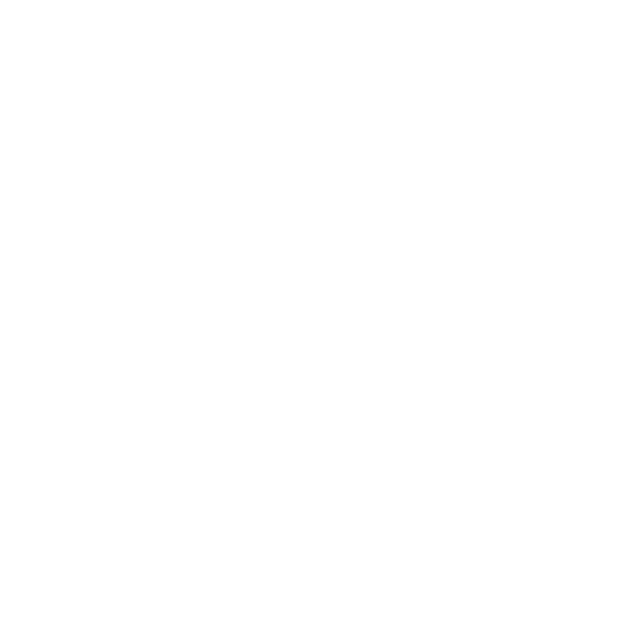
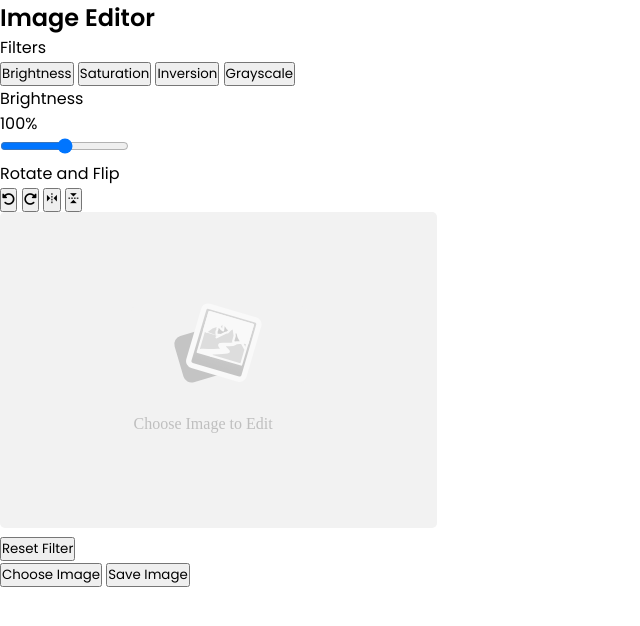
Before and after one commit to sumit8974/ImageEditor, a plain HTML site: page index.html in a window 1280 px wide. Shown: the whole page, without its empty margins (0-640 px from the left). Drawn offline with nearby package versions, Linux system fonts and the light colour scheme.

Commit message:
Design part Done

```diff
--- a/index.html
+++ b/index.html
@@ -7,10 +7,54 @@
   <meta name="viewport" content="width=device-width, initial-scale=1.0">
   <title>Image Editor</title>
   <link rel="stylesheet" href="style.css">
+  <!-- Box Icon and FontAwesome Likns for icons -->
+  <link rel="stylesheet" href="https://unpkg.com/boxicons@2.1.2/css/boxicons.min.css">
+  <link rel="stylesheet" href="https://cdnjs.cloudflare.com/ajax/libs/font-awesome/6.1.1/css/all.min.css" />
 </head>
 
 <body>
-
+  <div class="container">
+    <h2>Image Editor</h2>
+    <div class="wrapper">
+      <div class="editor-panel">
+        <div class="filter">
+          <label for="" class="title">Filters</label>
+          <div class="options">
+            <button>Brightness</button>
+            <button>Saturation</button>
+            <button>Inversion</button>
+            <button>Grayscale</button>
+          </div>
+          <div class="slider">
+            <div class="filter-info">
+              <p class="name">Brightness</p>
+              <p class="value">100%</p>
+            </div>
+            <input type="range" value="100" min="0" max="200">
+          </div>
+        </div>
+        <div class="rotate">
+          <label for="" class="title">Rotate and Flip</label>
+          <div class="options">
+            <button><i class="fa-solid fa-rotate-left"></i></button>
+            <button><i class="fa-solid fa-rotate-right"></i></button>
+            <button><i class="bx bx-reflect-vertical"></i></i></button>
+            <button><i class="bx bx-reflect-horizontal"></i></button>
+          </div>
+        </div>
+      </div>
+      <div class="preview-img">
+        <img src="image-placeholder.svg" alt="...">
+      </div>
+    </div>
+    <div class="controls">
+      <button class="reset-filter">Reset Filter</button>
+      <div class="row">
+        <button class="choose-img">Choose Image</button>
+        <button class="save-img">Save Image</button>
+      </div>
+    </div>
+  </div>
   <script src="script.js"></script>
 </body>
 
--- a/style.css
+++ b/style.css
@@ -1,5 +1,7 @@
+@import url('https://fonts.googleapis.com/css2?family=Poppins:wght@400;500;600&display=swap');
 *{
+  margin: 0;
   padding: 0;
-  margin: 0;
   box-sizing: border-box;
+  font-family: 'Poppins', sans-serif;
 }
```
Also changed, not shown: image-placeholder.svg (added).
